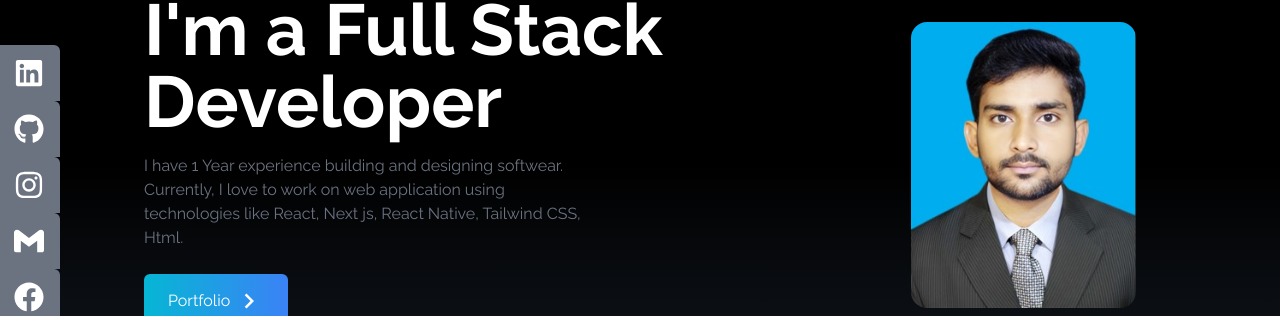
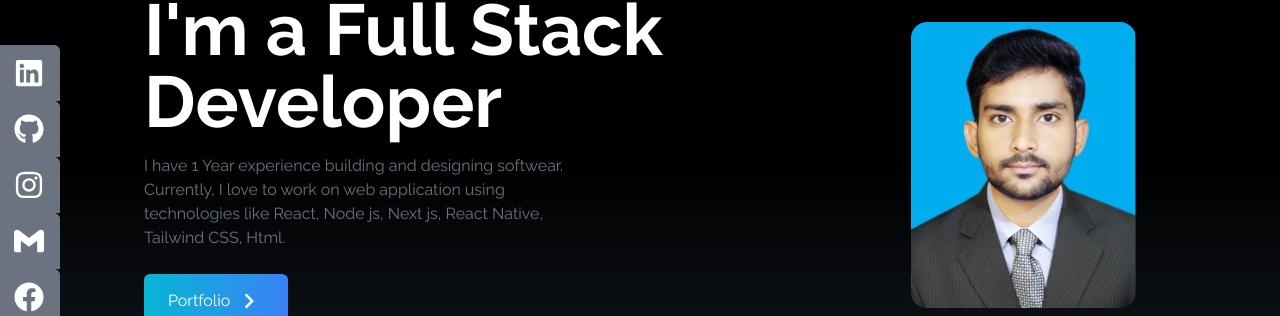
Before and after one commit to adilraees786/My-Portfolio-, a React (Vite) app: page / in a window 1280 px wide. Shown: the part 235-551 px from the top of the page. Built offline with nearby package versions, Linux system fonts and the light colour scheme.

Commit message:
add node js

```diff
--- a/src/components/Home.jsx
+++ b/src/components/Home.jsx
@@ -18,9 +18,9 @@ const Home = () => {
           </h2>
           <p className='  text-gray-500 py-4 max-w-md'> I have 1 Year experience building and
             designing softwear.
-            Currently, I love to work on web application
-            using technologies like
-            React, Next js, React Native, Tailwind CSS, Html. </p>
+           Currently, I love to work on web application
+          using technologies like
+          React, Node js, Next js, React Native, Tailwind CSS, Html. </p>
 
           <div>
             <Link
```
